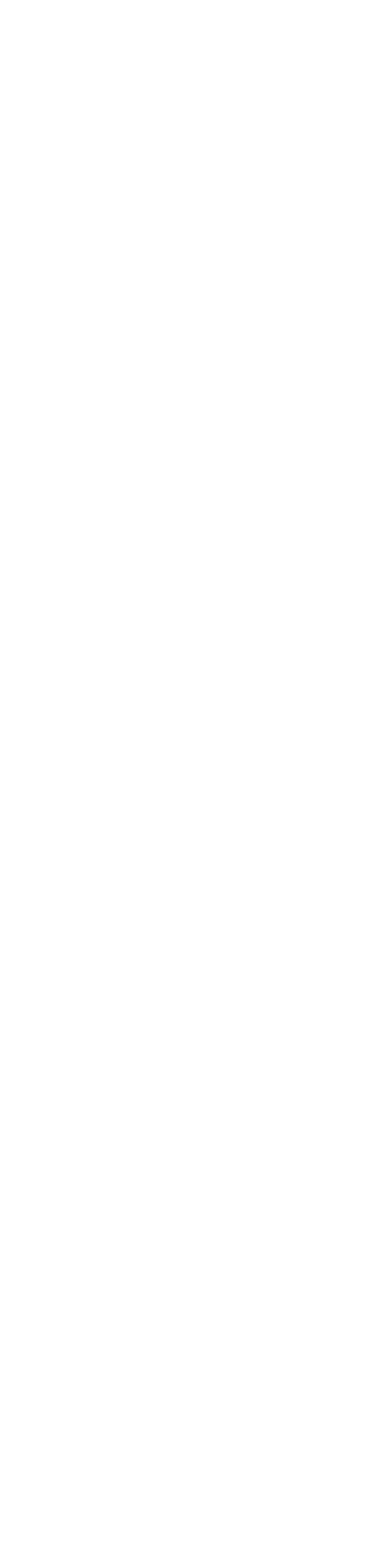
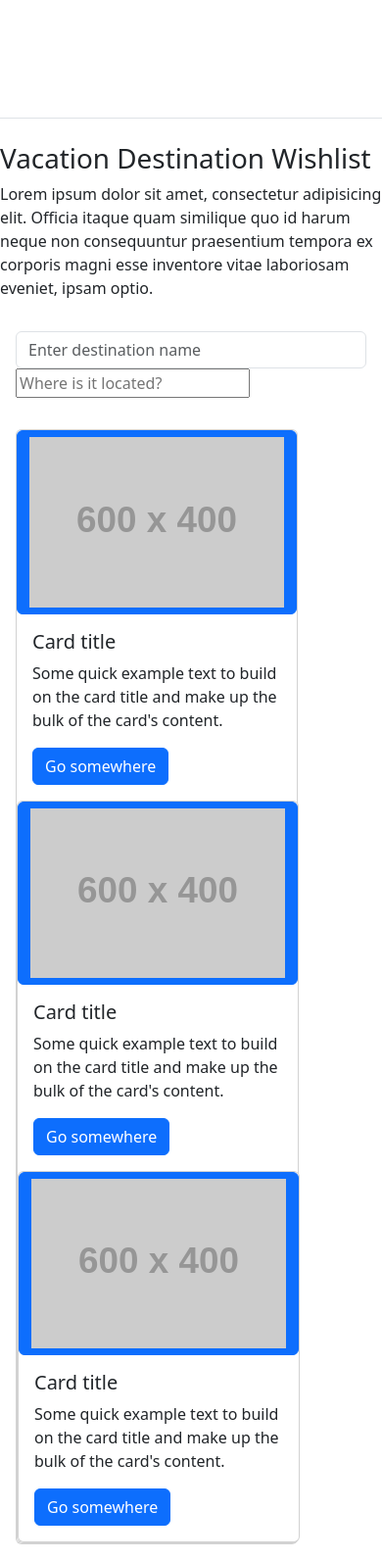
Before and after one commit to planeJayne/Deliststinations-Wishlist-JE-, a plain HTML site: page index.html in a window 390 px wide. Shown: the whole page at 98% size. Before the commit the page ends 844 px from the top, so only its background shows below. Drawn offline with nearby package versions, Linux system fonts and the light colour scheme; placeholder pictures from the web are drawn by us.

Commit message:
"initial interactivity"

```diff
--- a/css/styles.css
+++ b/css/styles.css
@@ -0,0 +1,28 @@
+* {
+    box-sizing: border-box;
+}
+
+main section{
+    padding: 1em;
+}
+
+#form section {
+    width: 100%;
+}
+
+
+
+#right_section{
+    width: 100%;
+}
+
+@media (max-width: 960px) {
+    main {
+      flex-direction: column;
+      align-items: center;
+    }
+}
+
+main section{
+    width: 100%;
+}
--- a/index.html
+++ b/index.html
@@ -4,10 +4,74 @@
     <meta charset="UTF-8">
     <meta name="viewport" content="width=device-width, initial-scale=1.0">
     <link rel="stylesheet" href="../Deliststinations-Wishlist-JE-/css/styles.css">
+    <link href="https://cdn.jsdelivr.net/npm/bootstrap@5.3.3/dist/css/bootstrap.min.css" rel="stylesheet" integrity="sha384-QWTKZyjpPEjISv5WaRU9OFeRpok6YctnYmDr5pNlyT2bRjXh0JMhjY6hW+ALEwIH" crossorigin="anonymous">
     <script async defer src="../Deliststinations-Wishlist-JE-/js/scripts.js"></script>
     <title>Destinations Wishlist</title>
 </head>
 <body>
+    <header class="pb-3 mb-4 border-bottom">
+    <div class="container-fluid py-5">
+        <h1 class="display-5 fw-bold"></h1></div>
+    </header>
+        <h1>Vacation Destination Wishlist</h1>
+        <p>
+            Lorem ipsum dolor sit amet, consectetur adipisicing elit. Officia itaque quam similique quo id harum neque non consequuntur praesentium tempora ex corporis magni esse inventore vitae laboriosam eveniet, ipsam optio.
+        </p>
+    </header>
+    <main class="d-flex">
+        <section id="form section">
+            <input required
+            type = "text"
+            class = "form-control"
+            id ="destinaton_input"
+            aria aria-describedby="destionationHelp"
+            placeholder="Enter destination name"
+            />
+            <input required
+            type="text"
+            id =destination_location
+            aria aria-describedby="destionationHelp"
+            placeholder="Where is it located?"
+            />
+        </section>
+        <section id="right_section">
+            <article id="title_container">
+
+            </article>
+            <article id="cards_container">
+                <div class="card" style="width: 18rem;">
+                    <img src="https://placehold.co/600x400" class="btn btn-primary" class="card-img-top" alt="...">
+                    <div class="card-body">
+                      <h5 class="card-title">Card title</h5>
+                      <p class="card-text">Some quick example text to build on the card title and make up the bulk of the card's content.</p>
+                      <a href="https://placehold.co/600x400" class="btn btn-primary">Go somewhere</a>
+                    </div>
+                    <div class="card" style="width: 18rem;">
+                        <img src="https://placehold.co/600x400" class="btn btn-primary" class="card-img-top" alt="...">
+                        <div class="card-body">
+                          <h5 class="card-title">Card title</h5>
+                          <p class="card-text">Some quick example text to build on the card title and make up the bulk of the card's content.</p>
+                          <a href="https://placehold.co/600x400" class="btn btn-primary">Go somewhere</a>
+                        </div>
+                        <div class="card" style="width: 18rem;">
+                            <img src="https://placehold.co/600x400" class="btn btn-primary" class="card-img-top" alt="...">
+                            <div class="card-body">
+                              <h5 class="card-title">Card title</h5>
+                              <p class="card-text">Some quick example text to build on the card title and make up the bulk of the card's content.</p>
+                              <a href="https://placehold.co/600x400" class="btn btn-primary">Go somewhere</a>
+                            </div>
+
+
+
+
+            </article>
+
+        </section>
+    </main>
+
+
+
+     </body>
 
 </body>
 </html>
--- a/js/scripts.js
+++ b/js/scripts.js
@@ -0,0 +1,18 @@
+ document.getElementById("user_input_form").addEventListener("submit", (e) =>{
+    e.preventDefault
+
+    const destination = document.getElementById("destination_input").value
+
+    const location = document.getElementById("location_input").value
+
+    let photoUrl = document.getElementById("photo_url_input").value
+    if(photoUrl === ""){
+        photoUrl = "https://www.researchgate.net/profile/Ahmed-Mohmed-2/post/Why_do_we_need_a_vacation_How_often_do_you_need_a_vacationWhat_are_the_benefits_of_vacationsDo_vacations_make_you_happier/attachment/5e079b76cfe4a777d4fedc26/AS%3A841148566339584%401577556854285/image/vacation-final.jpg"
+    }
+
+    const description = document.getElementById("description_input").value
+ });
+
+
+
+document.getElementById("user_input_form").reset()
```
